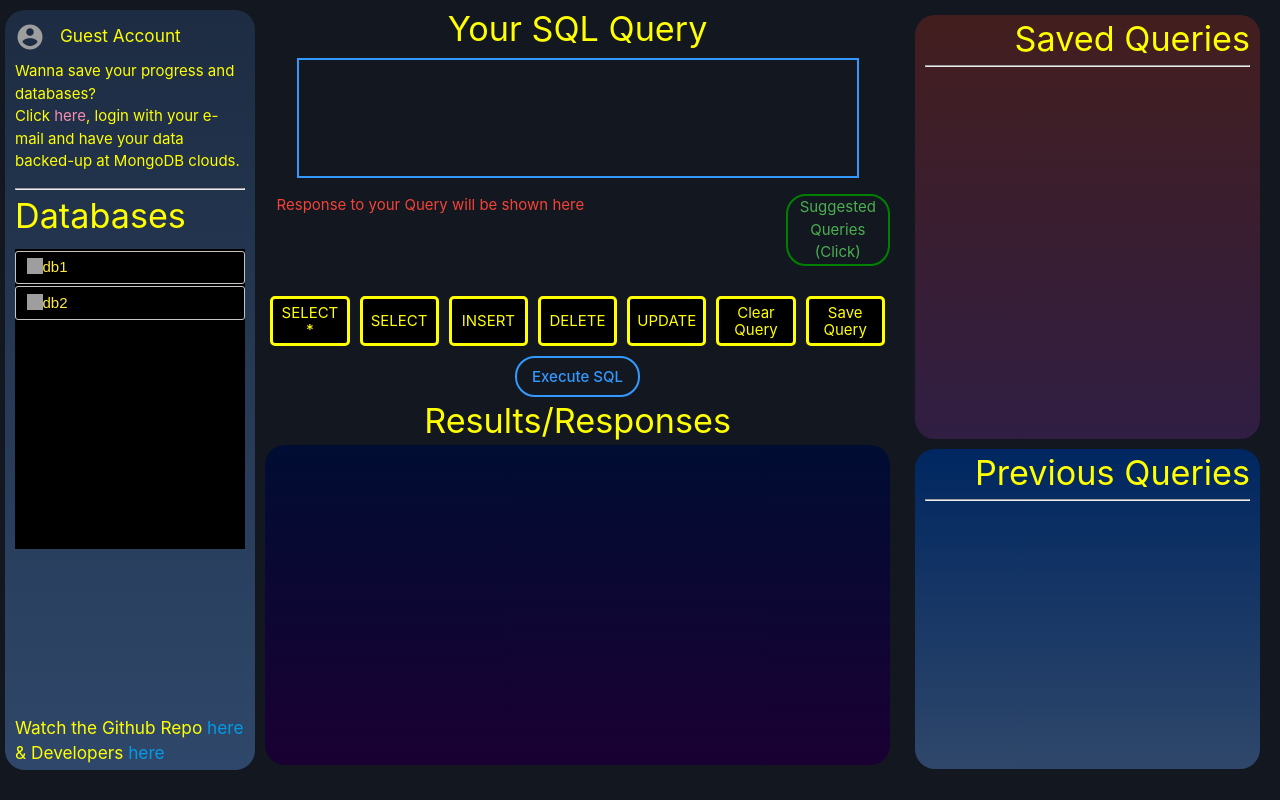
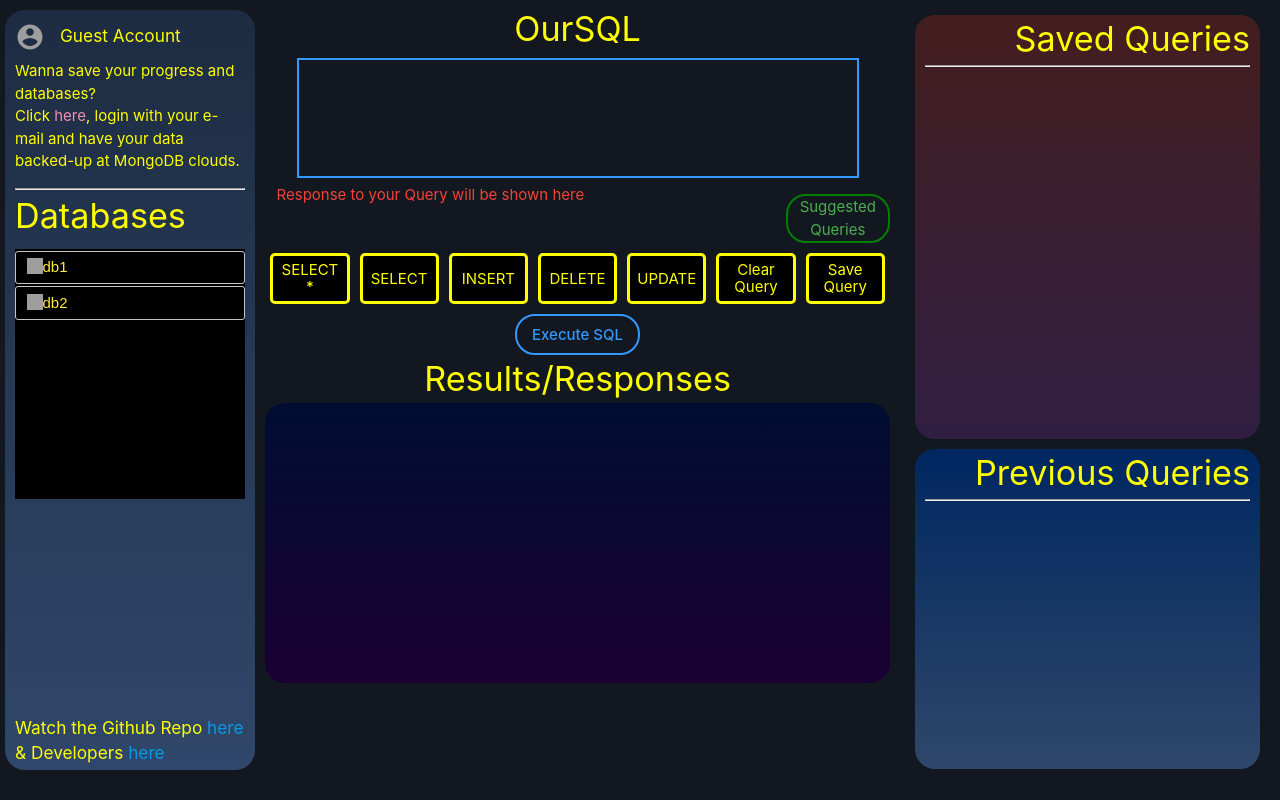
Before and after one commit to muskemteers/OurSQL, a plain HTML site: page index.html in a window 1280 px wide. Drawn offline with nearby package versions, Linux system fonts and the light colour scheme; grey boxes are pictures that could not be loaded.

Commit message:
Changed layout for different screens

```diff
--- a/css/index.css
+++ b/css/index.css
@@ -38,7 +38,7 @@
 }
 
 #accordion {
-    height: 300px;
+    height: 250px;
     overflow: auto;
     outline: none;
 }
@@ -74,11 +74,6 @@
     margin: 0px 5%;
     height: 120px;
     width: 90%;
-}
-
-#query-error {
-    margin-top: 10px;
-    margin-bottom: 10px;
 }
 
 .flex-auto-queries {
@@ -122,7 +117,7 @@
     background-image: linear-gradient(#000d33, #1a0033);
     color: #ffff00;
     border-radius: 20px;
-    height: 40vh;
+    height: 35vh;
     padding: 0px 10px;
     overflow: auto;
 }
--- a/index.html
+++ b/index.html
@@ -25,11 +25,11 @@
             <h6 class="dash-bottom2">&amp; Developers <a href="./html/creators.html">here</a></h6>
         </div>
         <div id="query-n-result">
-            <h4 style="text-align: center; margin: 10px 0px;">Your SQL Query</h4>
+            <h4 style="text-align: center; margin: 10px 0px;">OurSQL</h4>
             <textarea id="query-text"></textarea>
-            <div class="row">
+            <div class="row" style="margin: 0px 0px;">
                 <div class="col s10" id="query-error"><span class="red-text">Response to your Query will be shown here</span></div>
-                <div class="col s2 center-align green-text" id="suggestQuery">Suggested Queries (Click)</div>
+                <div class="col s2 center-align green-text" id="suggestQuery">Suggested Queries</div>
             </div>
             <div class="flex-auto-queries">
                 <button class="sub-auto-queries" id="auto-select-all">SELECT <strong>*</strong></button>
```
